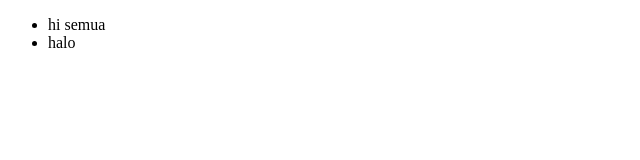
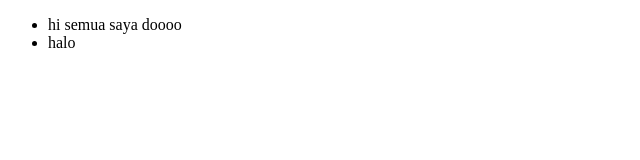
Before and after one commit to 4kungm4il/4kungm4il.github.io, a plain HTML site: page index.html in a window 1280 px wide. Shown: the full height of the page, 0-640 px from the left. Drawn offline with Linux system fonts and the light colour scheme.

Commit message:
4kungm4il

```diff
--- a/index.html
+++ b/index.html
@@ -7,7 +7,7 @@
   </head>
   <body>
     <ul>
-      <li>hi semua</li>
+      <li>hi semua saya doooo</li>
       <li>halo</li>
     </ul>
   </body>
```
